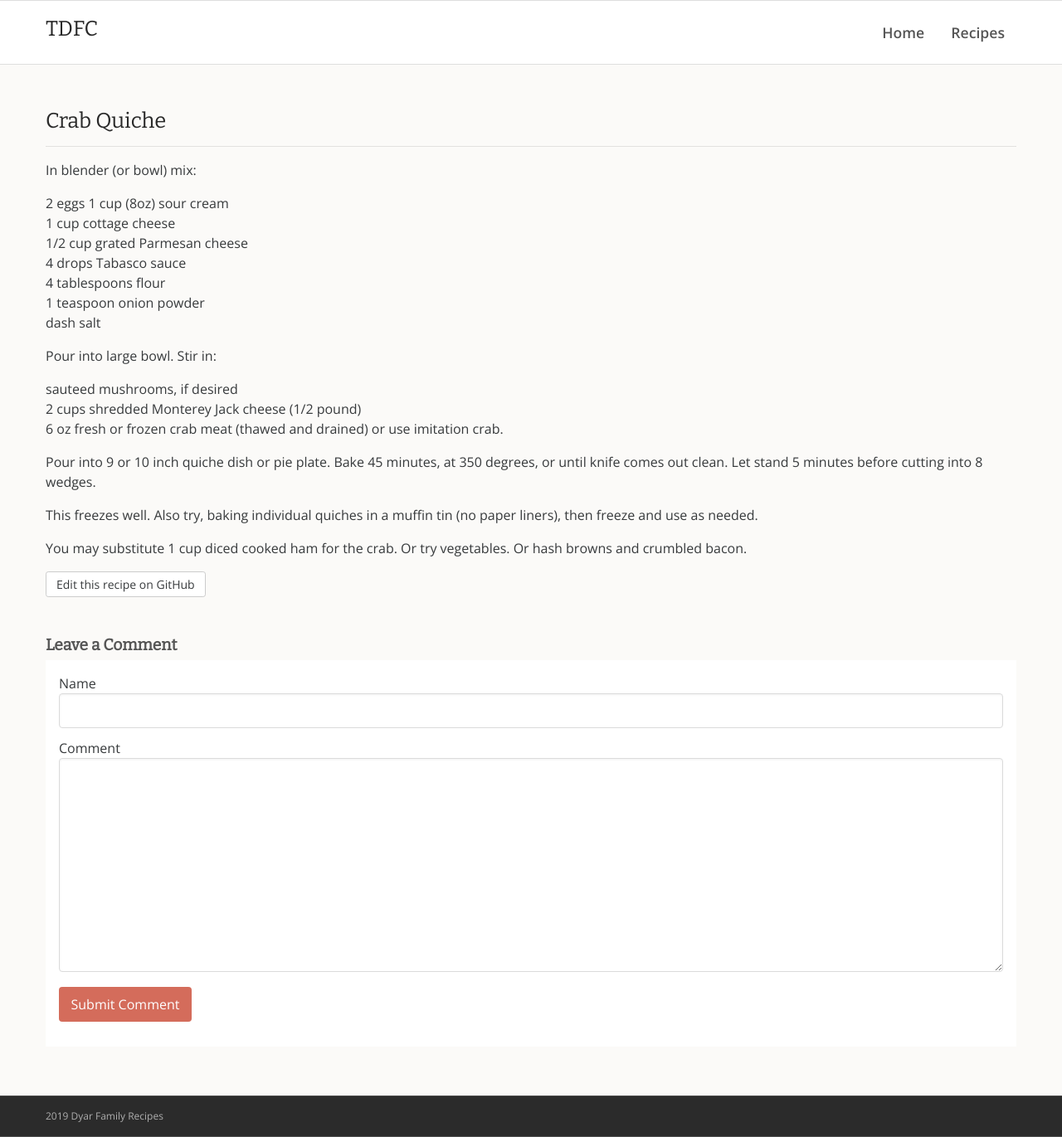
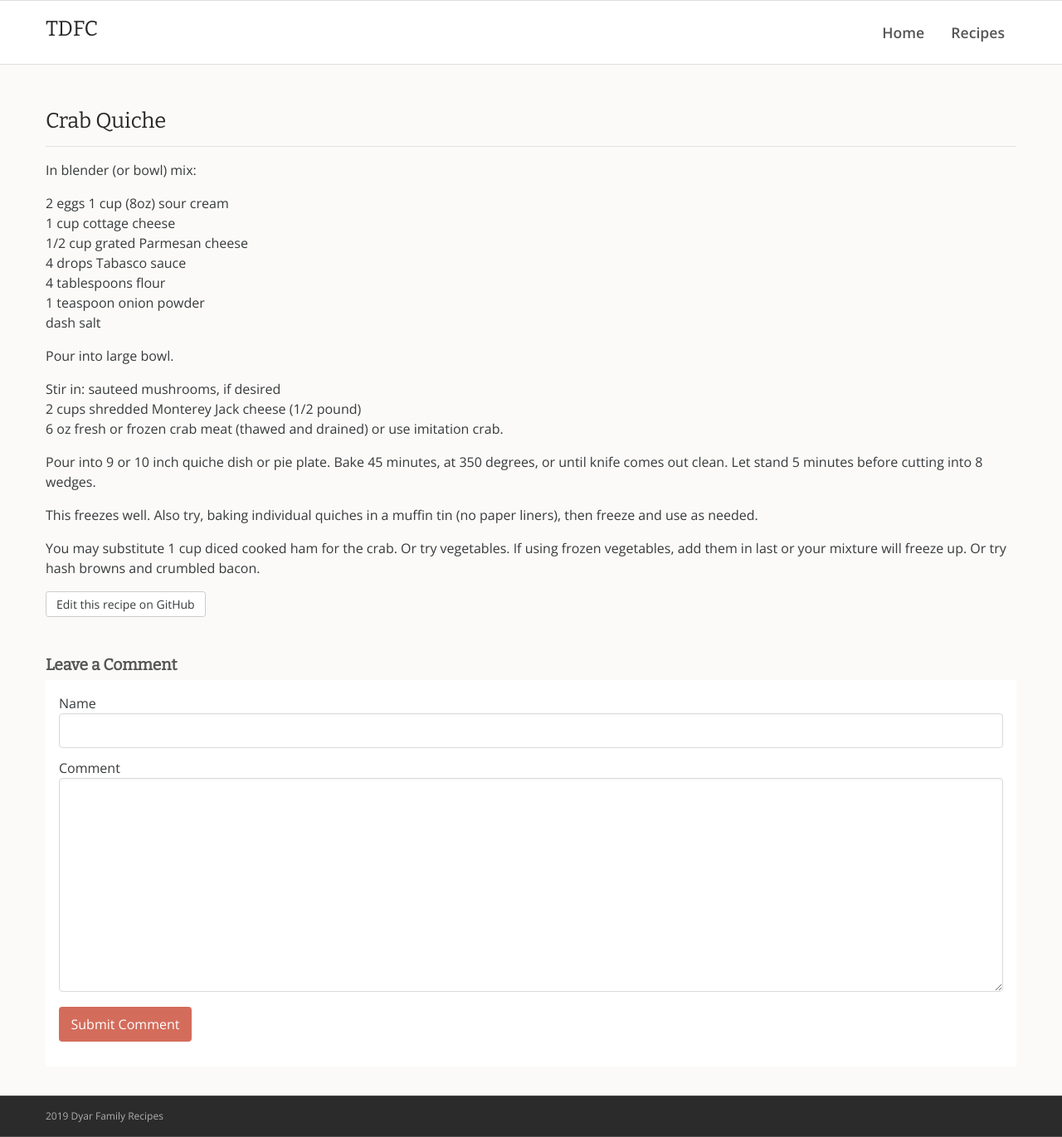
Before and after one commit to rdyar/tdfc, a Jekyll site: the page built from _main-courses/crab-quiche.md, in a window 1280 px wide and 1371 px high. Shown: the whole window at 83% size. Built offline with Jekyll 4.4.1, drawn with Linux system fonts in a browser that asks for light colours.

Commit message:
Update crab-quiche.md

```diff
--- a/_main-courses/crab-quiche.md
+++ b/_main-courses/crab-quiche.md
@@ -13,8 +13,8 @@ In blender (or bowl) mix:
 dash salt
 
 Pour into large bowl.
+
 Stir in:
-
 sauteed mushrooms, if desired
 2 cups shredded Monterey Jack cheese (1/2 pound)
 6 oz fresh or frozen crab meat (thawed and drained) or use imitation crab.
@@ -25,4 +25,4 @@ comes out clean. Let stand 5 minutes before cutting into 8 wedges.
 This freezes well. Also try, baking individual quiches in a muffin tin (no paper liners), then freeze
 and use as needed.
 
-You may substitute 1 cup diced cooked ham for the crab.  Or try vegetables.  Or hash browns and crumbled bacon.
+You may substitute 1 cup diced cooked ham for the crab.  Or try vegetables.  If using frozen vegetables, add them in last or your mixture will freeze up.  Or try hash browns and crumbled bacon.
```
